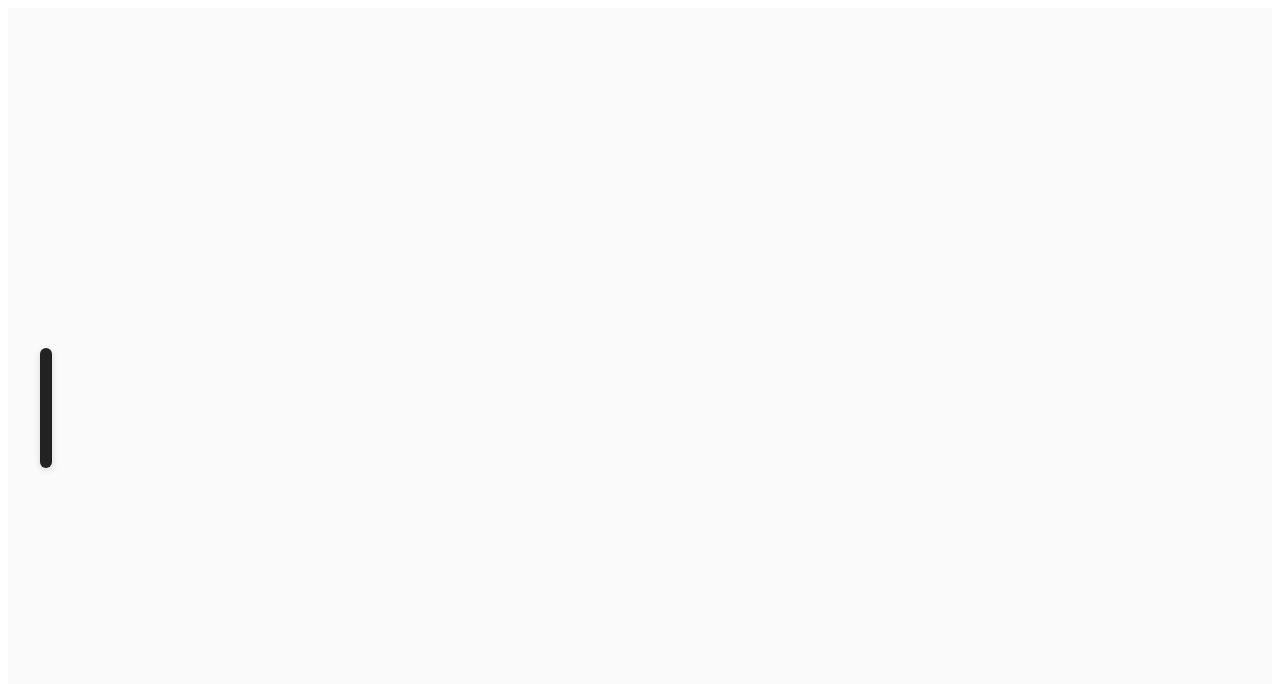
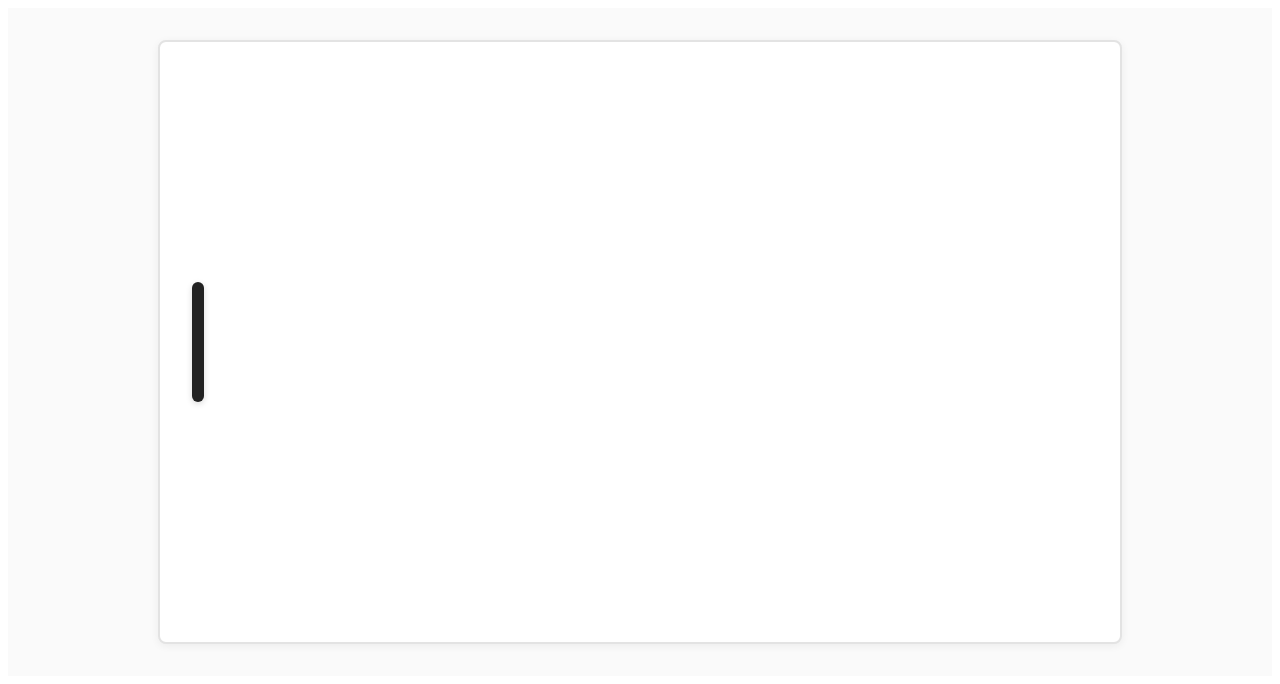
Before and after one commit to Delan60/ping-pong, a React (Vite) app: page / in a window 1280 px wide. Shown: the top 684 px of the page. Built offline with nearby package versions, Linux system fonts and the light colour scheme.

Commit message:
Update Paddle behavior

```diff
--- a/src/components/layout.module.css
+++ b/src/components/layout.module.css
@@ -1,14 +1,17 @@
 .layoutRoot {
   position: relative;
-  min-height: 100dvh;
   background: #fafafa;
   display: flex;
   flex-direction: column;
 }
 
 .layoutContent {
-  flex: 1;
-  width: 100%;
-  max-width: 960px;
-  margin: 0 auto;
+  position: relative;
+  width: 960px;
+  margin: 32px auto;
+  background: #ffffff;
+  border: 2px solid #e3e3e3;
+  border-radius: 8px;
+  box-shadow: 0 2px 8px rgba(0,0,0,0.06);
+  overflow: hidden;
 }
--- a/src/components/layout.tsx
+++ b/src/components/layout.tsx
@@ -1,10 +1,12 @@
 import type { FC, ReactNode } from 'react';
-import styles from './layout.module.css';
 
 interface LayoutProps { children: ReactNode }
+import { PLAYFIELD_HEIGHT_PX } from '../gameConfig';
+
+import styles from './layout.module.css';
 
 export const Layout: FC<LayoutProps> = ({ children }) => (
   <div className={styles.layoutRoot}>
-    <main className={styles.layoutContent}>{children}</main>
+    <div className={styles.layoutContent} style={{height: `${PLAYFIELD_HEIGHT_PX}px`}}>{children}</div>
   </div>
 );
--- a/src/components/paddle.module.css
+++ b/src/components/paddle.module.css
@@ -4,7 +4,6 @@
   top: 50%;
   transform: translateY(-50%);
   width: 12px;
-  height: 120px;
   background: #222;
   border-radius: 6px;
   box-shadow: 0 2px 6px rgba(0,0,0,0.15);
--- a/src/components/paddle.tsx
+++ b/src/components/paddle.tsx
@@ -1,4 +1,46 @@
-import type { FC } from 'react';
+import { useEffect, useRef, useState, type FC } from 'react';
+import { useKeyHold } from '../hooks/useKeyHold';
 import styles from './paddle.module.css';
+import { PLAYFIELD_HEIGHT_PX, PADDLE_HEIGHT_PX, PADDLE_SPEED_PX_PER_SEC } from '../gameConfig';
 
-export const Paddle: FC = () => <div className={styles.paddle} role="presentation" />;
+export const Paddle: FC = () => {
+	/** Center Y position of the paddle (in pixels, relative to top of playfield). */
+	const [paddleCenterY, setPaddleCenterY] = useState(PLAYFIELD_HEIGHT_PX / 2);
+
+	/** Timing refs; key state comes from reusable hook. */
+	const keyStateRef = useKeyHold();
+	const previousFrameTimestampRef = useRef<number | null>(null);
+	const animationFrameIdRef = useRef<number | null>(null);
+
+	/** Precomputed clamping bounds so paddle stays inside playfield. */
+	const minimumCenterY = PADDLE_HEIGHT_PX / 2;
+	const maximumCenterY = PLAYFIELD_HEIGHT_PX - PADDLE_HEIGHT_PX / 2;
+	const clampCenterY = (value: number) => Math.min(maximumCenterY, Math.max(minimumCenterY, value));
+
+	// Animation loop: converts elapsed time into movement for smooth, framerate‑independent motion.
+	useEffect(() => {
+		const step = (timestamp: number) => {
+			if (previousFrameTimestampRef.current == null) previousFrameTimestampRef.current = timestamp;
+			const deltaSeconds = (timestamp - previousFrameTimestampRef.current) / 1000;
+			previousFrameTimestampRef.current = timestamp;
+
+			let movementDelta = 0;
+			const { up, down } = keyStateRef.current;
+			if (up && !down) movementDelta = -PADDLE_SPEED_PX_PER_SEC * deltaSeconds;
+			else if (down && !up) movementDelta = PADDLE_SPEED_PX_PER_SEC * deltaSeconds;
+
+			if (movementDelta !== 0) {
+				setPaddleCenterY(prev => clampCenterY(prev + movementDelta));
+			}
+
+			animationFrameIdRef.current = requestAnimationFrame(step);
+		};
+		animationFrameIdRef.current = requestAnimationFrame(step);
+		return () => { if (animationFrameIdRef.current) cancelAnimationFrame(animationFrameIdRef.current); };
+	}, []);
+
+	/** Convert current center to a percentage for positioning with translateY(-50%). */
+	const topPercent = (paddleCenterY / PLAYFIELD_HEIGHT_PX) * 100;
+
+	return <div className={styles.paddle} style={{ height: `${PADDLE_HEIGHT_PX}px`, top: `${topPercent}%` }} aria-label="player paddle" role="presentation" />;
+};
--- /dev/null
+++ b/src/gameConfig.ts
@@ -0,0 +1,14 @@
+/**
+ * Central game configuration constants.
+ * Keep these in sync with any hard-coded CSS dimensions (e.g. layout.module.css, paddle.module.css).
+ */
+export const PLAYFIELD_WIDTH_PX = 960;
+export const PLAYFIELD_HEIGHT_PX = 600;
+
+export const PADDLE_HEIGHT_PX = 120; // match paddle.module.css height
+export const PADDLE_SPEED_PX_PER_SEC = 360; // vertical speed in pixels per second
+
+// Future config candidates:
+// export const BALL_SIZE_PX = 20;
+// export const BALL_START_SPEED_PX_PER_SEC = 480;
+// export const PADDLE_WIDTH_PX = 12; // if needed in logic
--- /dev/null
+++ b/src/hooks/useKeyHold.ts
@@ -0,0 +1,41 @@
+import { useEffect, useRef } from 'react';
+
+/** Shape of directional key state returned by the hook. */
+export interface DirectionalKeyState { up: boolean; down: boolean; left?: boolean; right?: boolean }
+
+// Default key mappings for vertical movement. Keeping them centralized avoids
+// repeating arrays at every call site and makes future remapping trivial.
+const DEFAULT_KEYS: { up: string[]; down: string[] } = {
+  up: ["ArrowUp", "w", "W"],
+  down: ["ArrowDown", "s", "S"],
+};
+
+/**
+ * useKeyHold
+ * Global keydown/keyup listeners tracking whether movement keys are currently held.
+ * Returns a ref whose .current can be read inside animation frames without causing re-renders.
+ *
+ * For now only up/down are exposed; left/right placeholders kept in the type for easy extension.
+ */
+export function useKeyHold() {
+  const stateRef = useRef<DirectionalKeyState>({ up: false, down: false });
+
+  useEffect(() => {
+    const handleKeyDown = (e: KeyboardEvent) => {
+      if (DEFAULT_KEYS.up.includes(e.key)) stateRef.current.up = true;
+      if (DEFAULT_KEYS.down.includes(e.key)) stateRef.current.down = true;
+    };
+    const handleKeyUp = (e: KeyboardEvent) => {
+      if (DEFAULT_KEYS.up.includes(e.key)) stateRef.current.up = false;
+      if (DEFAULT_KEYS.down.includes(e.key)) stateRef.current.down = false;
+    };
+    window.addEventListener('keydown', handleKeyDown);
+    window.addEventListener('keyup', handleKeyUp);
+    return () => {
+      window.removeEventListener('keydown', handleKeyDown);
+      window.removeEventListener('keyup', handleKeyUp);
+    };
+  }, []); // defaults are static
+
+  return stateRef;
+}
```
